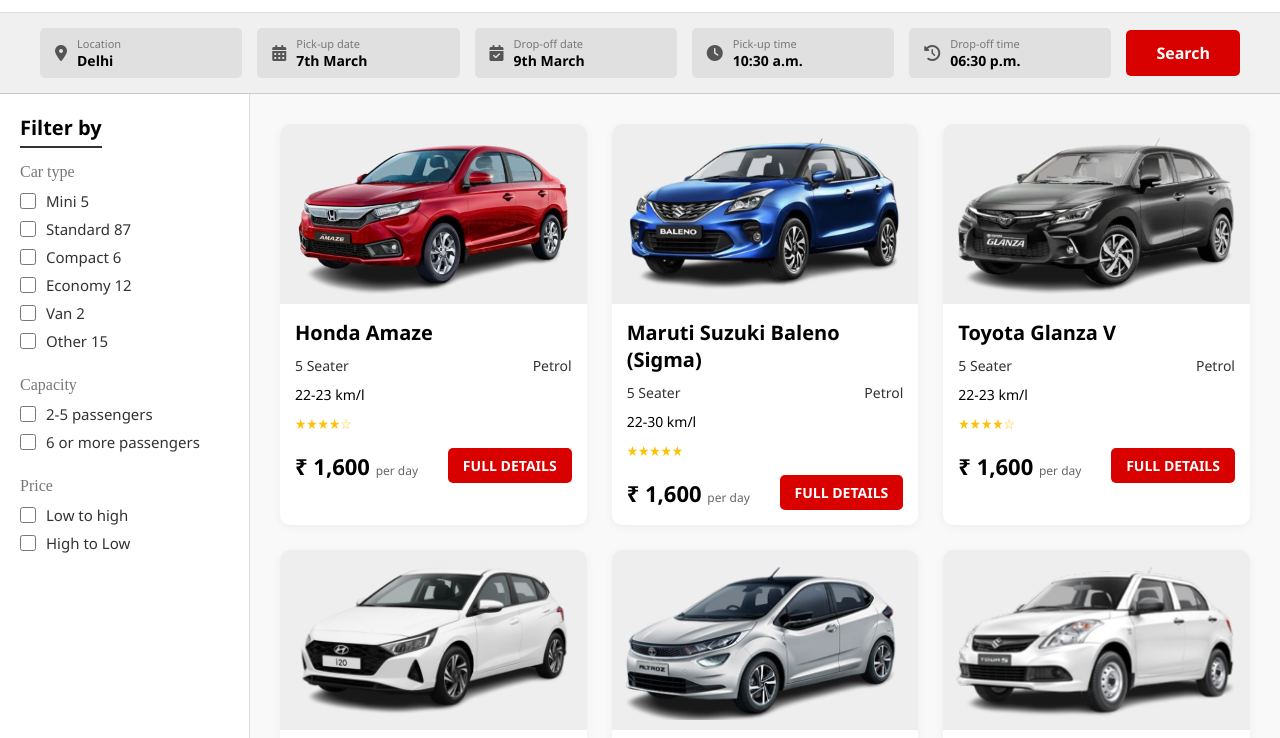
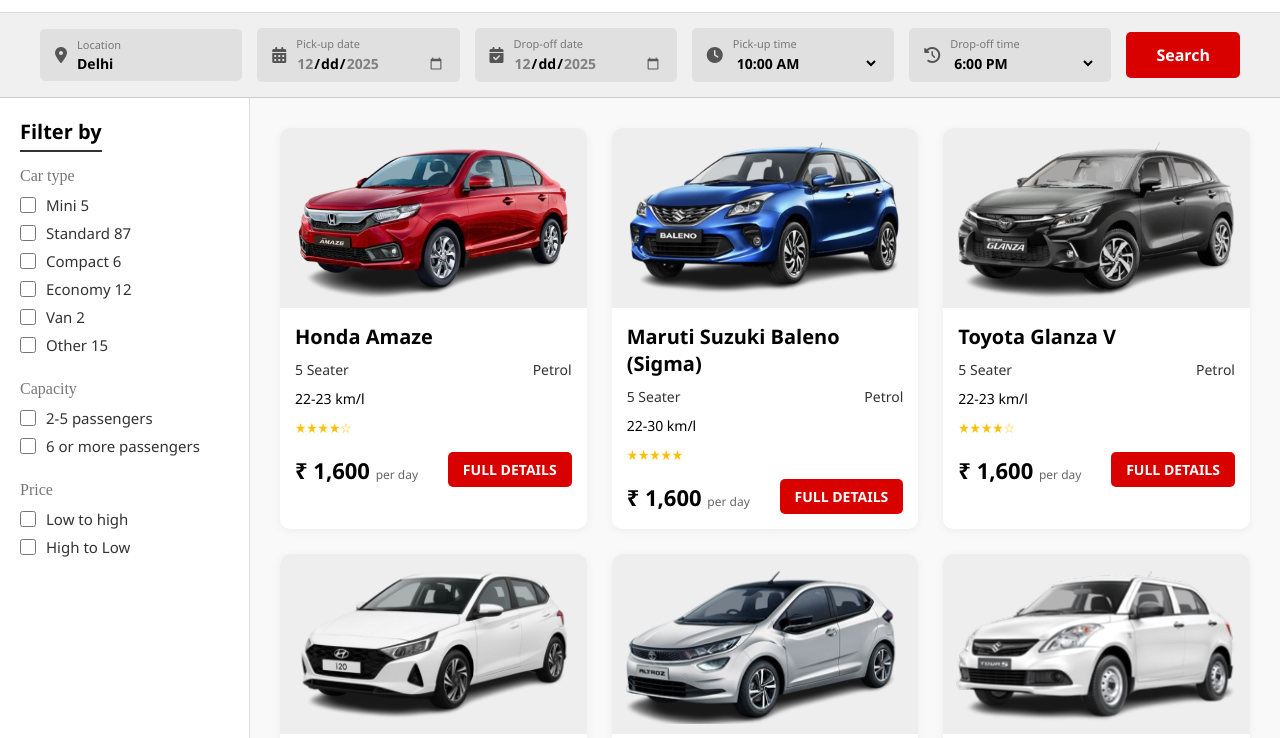
Before and after one commit to sonaliisamal/vroom, a plain HTML site: page cars.html in a window 1280 px wide. Shown: the part 62-800 px from the top of the page. Drawn offline with Linux system fonts and the light colour scheme.

Commit message:
added dropdown for date and time for cars page

```diff
--- a/cars.html
+++ b/cars.html
@@ -4,7 +4,6 @@
     <meta charset="UTF-8">
     <meta name="viewport" content="width=device-width, initial-scale=1.0">
     <title>VROOM - Search Results</title>
-    <!-- Using FontAwesome for the icons (Location, Calendar, Clock) -->
     <link rel="stylesheet" href="https://cdnjs.cloudflare.com/ajax/libs/font-awesome/6.4.0/css/all.min.css">
     <style>
         /* --- CSS STYLES --- */
@@ -31,7 +30,7 @@
             justify-content: space-between;
             align-items: center;
             border-bottom: 1px solid #ddd;
-            flex-shrink: 0; /* Don't shrink */
+            flex-shrink: 0;
         }
 
         .logo-section {
@@ -78,7 +77,7 @@
             background-color: #f0f0f0;
             padding: 15px 40px;
             border-bottom: 1px solid #ccc;
-            flex-shrink: 0; /* Don't shrink */
+            flex-shrink: 0;
         }
 
         .search-inputs {
@@ -102,10 +101,30 @@
         .input-text {
             display: flex;
             flex-direction: column;
+            width: 100%; /* Ensure input takes full width of group */
         }
 
-        .input-label { font-size: 11px; color: #777; }
-        .input-value { font-weight: 700; font-size: 14px; color: #000; }
+        .input-label { font-size: 11px; color: #777; margin-bottom: 2px; }
+
+        /* UPDATED STYLES FOR INPUTS AND SELECTS */
+        .input-field {
+            background: transparent;
+            border: none;
+            outline: none;
+            font-weight: 700;
+            font-size: 14px;
+            color: #000;
+            width: 100%;
+            cursor: pointer;
+            padding: 0;
+            font-family: inherit;
+        }
+
+        /* Remove default date icon padding issues */
+        .input-field::-webkit-calendar-picker-indicator {
+            cursor: pointer;
+            opacity: 0.6;
+        }
 
         .search-btn {
             background-color: #D90000;
@@ -123,8 +142,8 @@
         /* --- Main Content Layout --- */
         .main-content {
             display: flex;
-            flex: 1; /* Take remaining height */
-            overflow: hidden; /* Container doesn't scroll, children do */
+            flex: 1;
+            overflow: hidden;
         }
 
         /* --- Sidebar (Filters) --- */
@@ -133,7 +152,7 @@
             background-color: white;
             border-right: 1px solid #ddd;
             padding: 20px;
-            overflow-y: auto; /* Scroll if filters get too long */
+            overflow-y: auto;
         }
 
         .filter-header {
@@ -150,7 +169,7 @@
             font-size: 16px;
             color: #777;
             margin-bottom: 10px;
-            font-family: serif; /* Matches screenshot styling */
+            font-family: serif;
         }
 
         .filter-option {
@@ -173,13 +192,12 @@
         .car-results {
             flex: 1;
             padding: 30px;
-            overflow-y: auto; /* THIS ENABLES THE SCROLL FOR CARS */
+            overflow-y: auto;
             background-color: #f9f9f9;
         }
 
         .car-grid {
             display: grid;
-            /* Auto-fit columns: roughly 3 per row on wide screens */
             grid-template-columns: repeat(auto-fill, minmax(300px, 1fr));
             gap: 25px;
         }
@@ -268,7 +286,7 @@
 
         .reserve-btn:hover { background-color: #b30000; }
 
-        /* Scrollbar Styling for a cleaner look */
+        /* Scrollbar Styling */
         .car-results::-webkit-scrollbar { width: 8px; }
         .car-results::-webkit-scrollbar-track { background: #f1f1f1; }
         .car-results::-webkit-scrollbar-thumb { background: #ccc; border-radius: 4px; }
@@ -277,7 +295,7 @@
         @media (max-width: 768px) {
             .main-content { flex-direction: column; overflow: auto; }
             .sidebar { width: 100%; border-right: none; border-bottom: 1px solid #ddd; padding: 10px; }
-            .car-results { overflow: visible; } /* Standard scroll on mobile */
+            .car-results { overflow: visible; }
             .search-inputs { flex-direction: column; align-items: stretch; }
             .nav-links { display: none; }
         }
@@ -285,7 +303,6 @@
 </head>
 <body>
 
-    <!-- Top Navigation -->
     <div class="top-nav">
         <div class="logo-section">
             <div class="logo">VROOM</div>
@@ -296,65 +313,63 @@
         </div>
         <ul class="nav-links">
             <li><a href="index.html">Home</a></li>
-            <li><a href="#">About Us</a></li>
-            <li><a href="#">Services</a></li>
-            <li><a href="#">My Booking</a></li>
-            <li><a href="#">Sign in</a></li>
+            <li><a href="aboutus.html">About Us</a></li>
+            <li><a href="offers.html">Services</a></li>
+            <li><a href="mybookings.html">My Booking</a></li>
+            <li><a href="login.html">Sign in</a></li>
         </ul>
     </div>
 
-    <!-- Search Bar -->
     <div class="search-bar-container">
-        <div class="search-inputs">
-            <!-- Location -->
+        <form class="search-inputs" id="searchForm" onsubmit="event.preventDefault(); alert('Searching with selected criteria...');">
             <div class="input-group">
                 <i class="fas fa-map-marker-alt"></i>
                 <div class="input-text">
                     <span class="input-label">Location</span>
-                    <span class="input-value">Delhi</span>
+                    <input type="text" class="input-field" value="Delhi" placeholder="Enter City">
                 </div>
             </div>
-            <!-- Pick-up Date -->
+
             <div class="input-group">
                 <i class="fas fa-calendar-alt"></i>
                 <div class="input-text">
                     <span class="input-label">Pick-up date</span>
-                    <span class="input-value">7th March</span>
+                    <input type="date" id="pickupDate" class="input-field" required>
                 </div>
             </div>
-            <!-- Drop-off Date -->
+
             <div class="input-group">
                 <i class="fas fa-calendar-check"></i>
                 <div class="input-text">
                     <span class="input-label">Drop-off date</span>
-                    <span class="input-value">9th March</span>
+                    <input type="date" id="dropoffDate" class="input-field" required>
                 </div>
             </div>
-            <!-- Pick-up Time -->
+
             <div class="input-group">
                 <i class="fas fa-clock"></i>
                 <div class="input-text">
                     <span class="input-label">Pick-up time</span>
-                    <span class="input-value">10:30 a.m.</span>
+                    <select id="pickupTime" class="input-field" required>
+                        </select>
                 </div>
             </div>
-            <!-- Drop-off Time -->
+
             <div class="input-group">
                 <i class="fas fa-history"></i>
                 <div class="input-text">
                     <span class="input-label">Drop-off time</span>
-                    <span class="input-value">06:30 p.m.</span>
+                    <select id="dropoffTime" class="input-field" required>
+                        </select>
                 </div>
             </div>
-            <!-- Button -->
-            <button class="search-btn">Search</button>
-        </div>
+
+            <button type="submit" class="search-btn">Search</button>
+        </form>
     </div>
 
-    <!-- Main Layout -->
     <div class="main-content">
 
-        <!-- Sidebar Filters -->
         <aside class="sidebar">
             <div class="filter-header">Filter by</div>
 
@@ -381,7 +396,7 @@
             </div>
         </aside>
 
-        <!-- Car Results Grid -->
+           <!-- Car Results Grid -->
         <main class="car-results">
             <div class="car-grid">
 
@@ -693,5 +708,85 @@
         </main>
     </div>
 
+    <script>
+        document.addEventListener('DOMContentLoaded', function() {
+            const pickupDateInput = document.getElementById('pickupDate');
+            const dropoffDateInput = document.getElementById('dropoffDate');
+            const pickupTimeSelect = document.getElementById('pickupTime');
+            const dropoffTimeSelect = document.getElementById('dropoffTime');
+
+            // --- DATE LOGIC ---
+            const today = new Date();
+            const currentYear = today.getFullYear();
+            const currentMonth = today.getMonth(); // 0-indexed (0=Jan, 11=Dec)
+            const currentDay = today.getDate();
+
+            // Format date helper: YYYY-MM-DD
+            function formatDate(date) {
+                const y = date.getFullYear();
+                const m = String(date.getMonth() + 1).padStart(2, '0');
+                const d = String(date.getDate()).padStart(2, '0');
+                return `${y}-${m}-${d}`;
+            }
+
+            // Determine Max Allowed Date
+            // Rule: Current year only. Next year becomes selectable starting Dec 15.
+            let maxYear = currentYear;
+            if (currentMonth === 11 && currentDay >= 15) {
+                maxYear = currentYear + 1;
+            }
+            const maxDateStr = `${maxYear}-12-31`;
+
+            // Set Initial Attributes
+            const todayStr = formatDate(today);
+
+            pickupDateInput.min = todayStr;
+            pickupDateInput.max = maxDateStr;
+
+            dropoffDateInput.min = todayStr;
+            dropoffDateInput.max = maxDateStr;
+
+            // Enforce Drop-off Date >= Pick-up Date
+            pickupDateInput.addEventListener('change', function() {
+                const selectedPickup = this.value;
+                dropoffDateInput.min = selectedPickup;
+
+                // If drop-off is now invalid (before pick-up), reset it
+                if (dropoffDateInput.value && dropoffDateInput.value < selectedPickup) {
+                    dropoffDateInput.value = selectedPickup;
+                }
+            });
+
+            // --- TIME LOGIC ---
+            // Rule: 08:00 to 20:00, 1-hour increments (no minutes)
+            function populateTimeOptions(selectElement) {
+                // Clear existing
+                selectElement.innerHTML = '';
+
+                for (let hour = 8; hour <= 20; hour++) {
+                    const option = document.createElement('option');
+
+                    // Format Value (24h format for logic)
+                    const value = `${String(hour).padStart(2, '0')}:00`;
+
+                    // Format Display Text (12h format AM/PM)
+                    let displayHour = hour > 12 ? hour - 12 : hour;
+                    const ampm = hour >= 12 ? 'PM' : 'AM';
+                    const displayText = `${displayHour}:00 ${ampm}`;
+
+                    option.value = value;
+                    option.textContent = displayText;
+                    selectElement.appendChild(option);
+                }
+            }
+
+            populateTimeOptions(pickupTimeSelect);
+            populateTimeOptions(dropoffTimeSelect);
+
+            // Set default times (optional aesthetics)
+            pickupTimeSelect.value = "10:00";
+            dropoffTimeSelect.value = "18:00";
+        });
+    </script>
 </body>
 </html>
```
